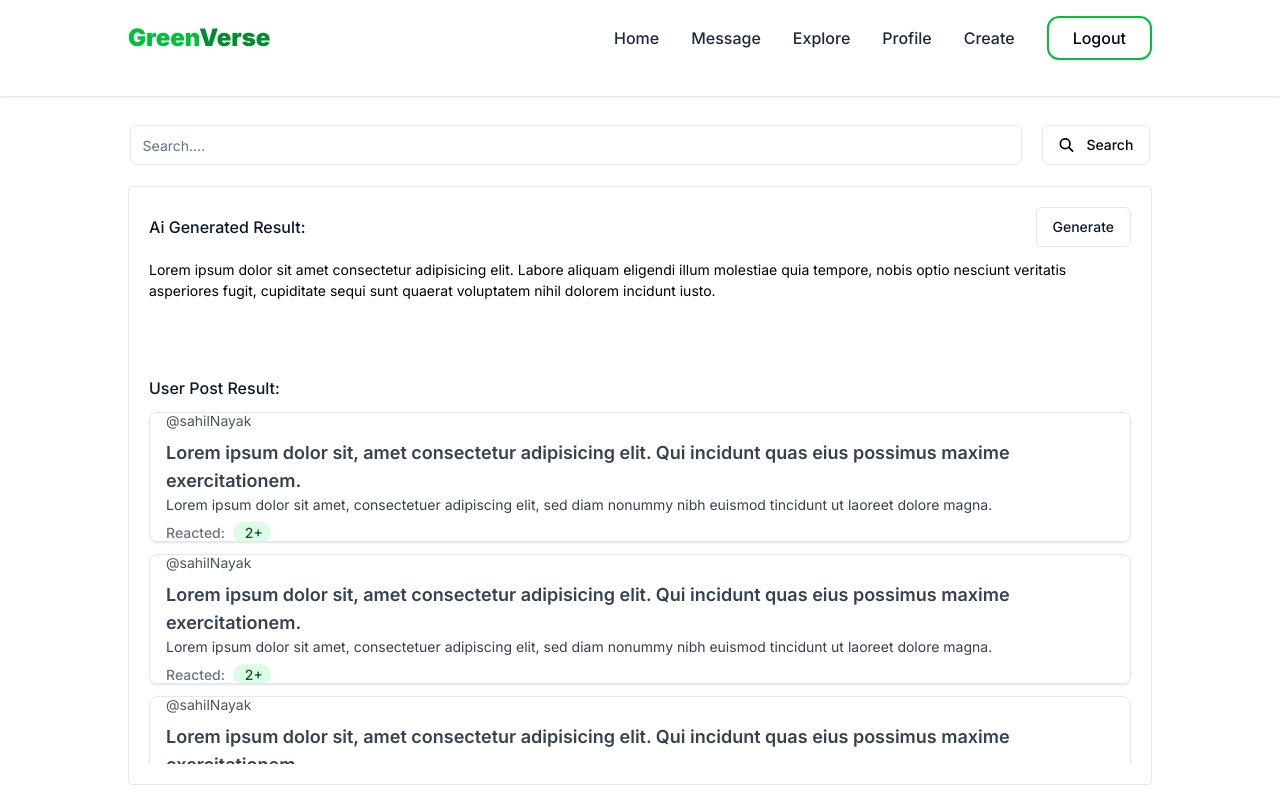
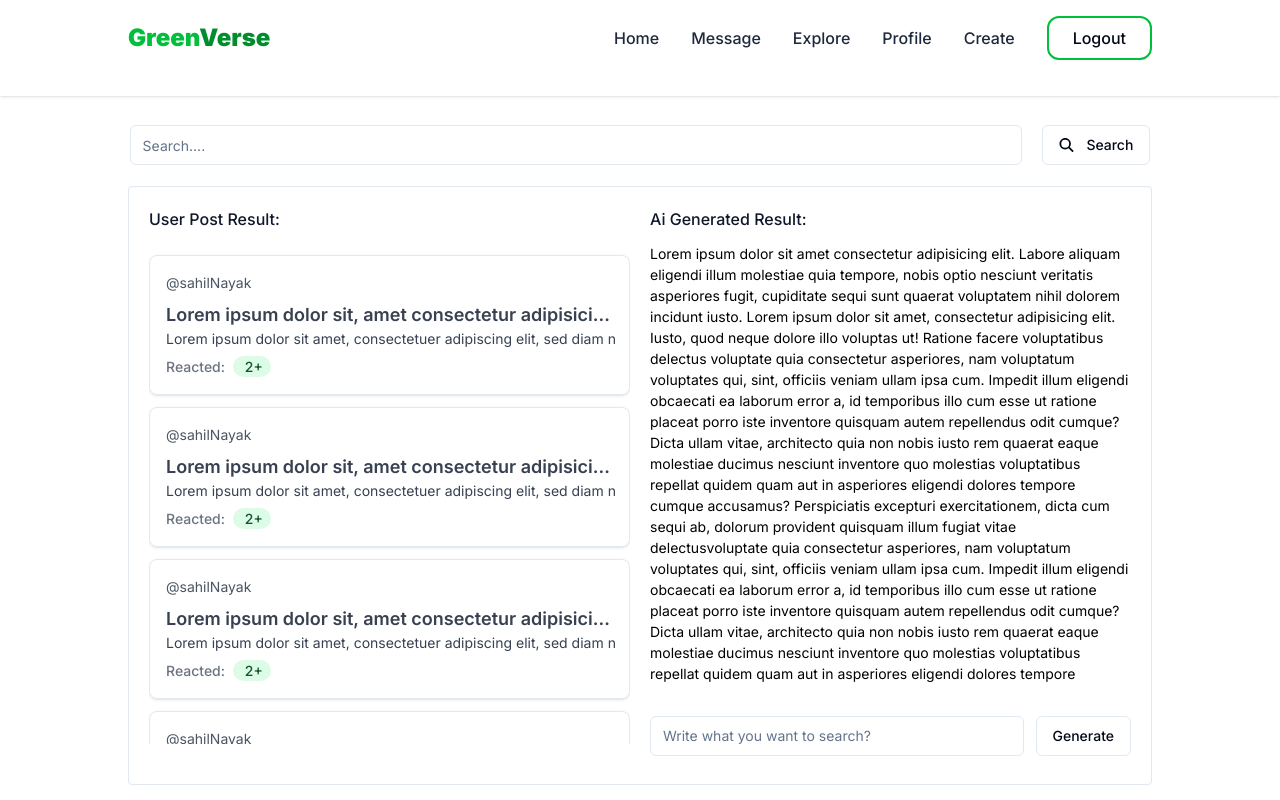
Before and after one commit to dhruvpuri-goswami/GreenVerse, a Next.js app in the folder frontend/: page /Search in a window 1280 px wide. Built offline with nearby package versions, Linux system fonts and the light colour scheme.

Commit message:
Update: Search Page

```diff
--- a/frontend/src/components/search/LoadResult.js
+++ b/frontend/src/components/search/LoadResult.js
@@ -1,25 +1,34 @@
 import React from 'react'
 import { Button } from '../ui/button'
 import ResultPostCard from './ResultPostCard'
+import { Input } from '../ui/input'
 
 export default function LoadResult() {
     return (
-        <div className='m-auto w-[80vw] h-[88%] p-5 flex flex-col border rounded items-center justify-between'>
-            <div className='w-full'>
+        <div className='m-auto w-[80vw] h-[88%] p-5 flex flex-row-reverse border rounded items-center justify-between'>
+            <div className='w-full h-full flex flex-col justify-between items-center ml-5'>
+                <div className='w-full h-[88%]'>
+                    <p className='text-slate-900 font-medium mb-3'>
+                        <span className='block'>Ai Generated Result:</span>
+                    </p>
+                    <p className='text-[14px] h-[90%] overflow-y-auto text-black'>Lorem ipsum dolor sit amet consectetur adipisicing elit. Labore aliquam eligendi illum molestiae quia tempore, nobis optio nesciunt veritatis asperiores fugit, cupiditate sequi sunt quaerat voluptatem nihil dolorem incidunt iusto.
+                    Lorem ipsum dolor sit amet, consectetur adipisicing elit. Iusto, quod neque dolore illo voluptas ut! Ratione facere voluptatibus delectus voluptate quia consectetur asperiores, nam voluptatum voluptates qui, sint, officiis veniam ullam ipsa cum. Impedit illum eligendi obcaecati ea laborum error a, id temporibus illo cum esse ut ratione placeat porro iste inventore quisquam autem repellendus odit cumque? Dicta ullam vitae, architecto quia non nobis iusto rem quaerat eaque molestiae ducimus nesciunt inventore quo molestias voluptatibus repellat quidem quam aut in asperiores eligendi dolores tempore cumque accusamus? Perspiciatis excepturi exercitationem, dicta cum sequi ab, dolorum provident quisquam illum fugiat vitae delectusvoluptate quia consectetur asperiores, nam voluptatum voluptates qui, sint, officiis veniam ullam ipsa cum. Impedit illum eligendi obcaecati ea laborum error a, id temporibus illo cum esse ut ratione placeat porro iste inventore quisquam autem repellendus odit cumque? Dicta ullam vitae, architecto quia non nobis iusto rem quaerat eaque molestiae ducimus nesciunt inventore quo molestias voluptatibus repellat quidem quam aut in asperiores eligendi dolores tempore cumque accusamus? Perspiciatis excepturi exercitationem, dicta cum sequi ab, dolorum provident quisquam illum fugiat vitae delectus.</p>
+                </div>
+                <div className='w-full flex h-[10%] items-center justify-between'>
+                    <Input className="mr-3" placeholder="Write what you want to search?" />
+                    <Button variant="outline">Generate</Button>
+                </div>
+            </div>
+            <div className='w-full h-full overflow-y-auto'>
                 <p className='text-slate-900 font-medium flex w-full justify-between items-center mb-3'>
-                    <span className='block'>Ai Generated Result:</span>
-                    <Button variant="outline">Generate</Button>
-                </p>
-                <p className='text-[14px] text-black'>Lorem ipsum dolor sit amet consectetur adipisicing elit. Labore aliquam eligendi illum molestiae quia tempore, nobis optio nesciunt veritatis asperiores fugit, cupiditate sequi sunt quaerat voluptatem nihil dolorem incidunt iusto.</p>
-            </div>
-            <div className='w-full h-[400px] overflow-y-auto'>
-                <p className='text-slate-900 font-medium flex w-full justify-between items-center my-3'>
                     <span className='block'>User Post Result:</span>
                 </p>
-                <ResultPostCard />
-                <ResultPostCard />
-                <ResultPostCard />
-                <ResultPostCard />
+                <div className='h-[90%] overflow-y-auto'>
+                    <ResultPostCard />
+                    <ResultPostCard />
+                    <ResultPostCard />
+                    <ResultPostCard />
+                </div>
             </div>
         </div>
     )
--- a/frontend/src/components/search/ResultPostCard.js
+++ b/frontend/src/components/search/ResultPostCard.js
@@ -2,11 +2,11 @@ import React from 'react'
 
 export default function ResultPostCard() {
     return (
-        <div class="group my-3 w-full h-[130px] flex items-center justify-between overflow-hidden rounded-lg border py-4 text-gray-700 shadow transition hover:shadow-lg sm:mx-auto">
+        <div class="group my-3 w-full h-[140px] flex items-center justify-between overflow-hidden rounded-lg border py-4 text-gray-700 shadow transition hover:shadow-lg sm:mx-auto">
             <div class="flex flex-col pr-8 text-left sm:pl-4">
                 <h3 class="text-sm text-gray-600">@sahilNayak</h3>
-                <a href="#" class="mt-2 overflow-hidden text-base font-semibold sm:text-lg"> Lorem ipsum dolor sit, amet consectetur adipisicing elit. Qui incidunt quas eius possimus maxime exercitationem. </a>
-                <p class="overflow-hidden text-sm">Lorem ipsum dolor sit amet, consectetuer adipiscing elit, sed diam nonummy nibh euismod tincidunt ut laoreet dolore magna.</p>
+                <a href="#" class="mt-2 block max-w-[450px] overflow-hidden text-base font-semibold sm:text-lg overflow-ellipsis whitespace-nowrap line-clamp-1"> Lorem ipsum dolor sit, amet consectetur adipisicing elit. Qui incidunt quas eius possimus maxime exercitationem. </a>
+                <p class="overflow-hidden max-w-[450px] text-sm overflow-ellipsis whitespace-nowrap line-clamp-2">Lorem ipsum dolor sit amet, consectetuer adipiscing elit, sed diam nonummy nibh euismod tincidunt ut laoreet dolore magna.</p>
                 <div class="mt-2 flex flex-col space-y-3 text-sm font-medium text-gray-500 sm:flex-row sm:items-center sm:space-y-0 sm:space-x-2">
                     <div class="">Reacted:<span class="ml-2 mr-3 rounded-full bg-green-100 px-2 py-0.5 text-green-900"> 2+ </span></div>
                 </div>
```
